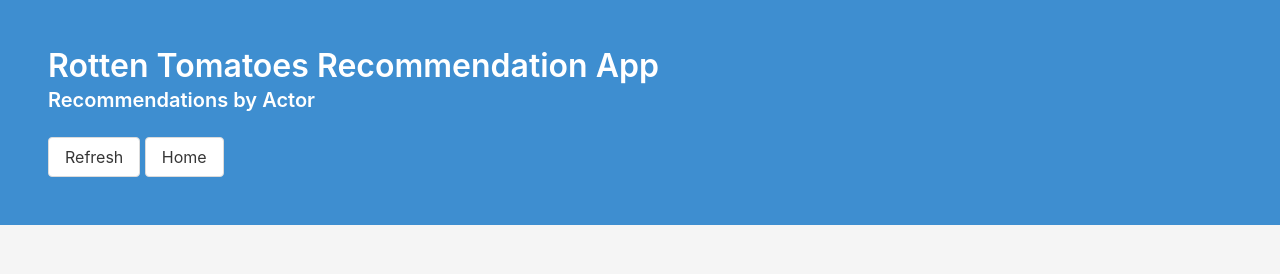
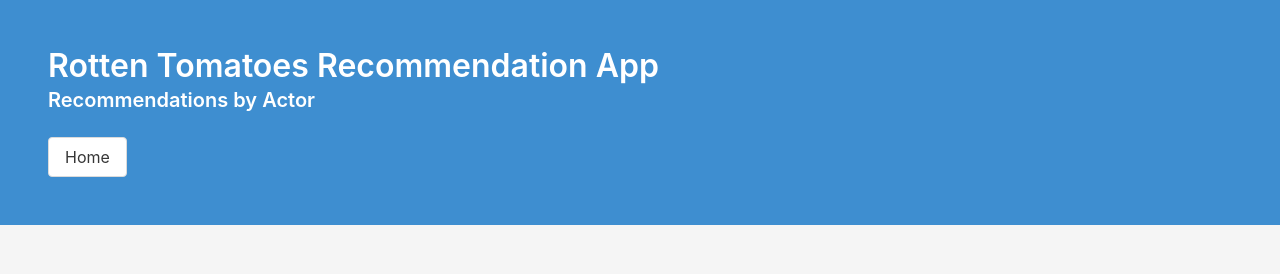
Before and after one commit to Danielpark1239/Movie_Recommendation_App, a Flask app: page /actor/ in a window 1280 px wide. Shown: the top 274 px of the page. Run offline with Flask 2, Linux system fonts and the light colour scheme.

Commit message:
Removed refresh button

```diff
--- a/templates/actor.html
+++ b/templates/actor.html
@@ -18,7 +18,6 @@
     <div class="hero-body">
       <p class="title">Rotten Tomatoes Recommendation App</p>
       <p class="subtitle"><strong>Recommendations by Actor</strong></p>
-      <button class="button" onClick="window.location.reload()">Refresh</button>
       <a class="button" href="/">Home</a>
     </div>
   </section>
```
